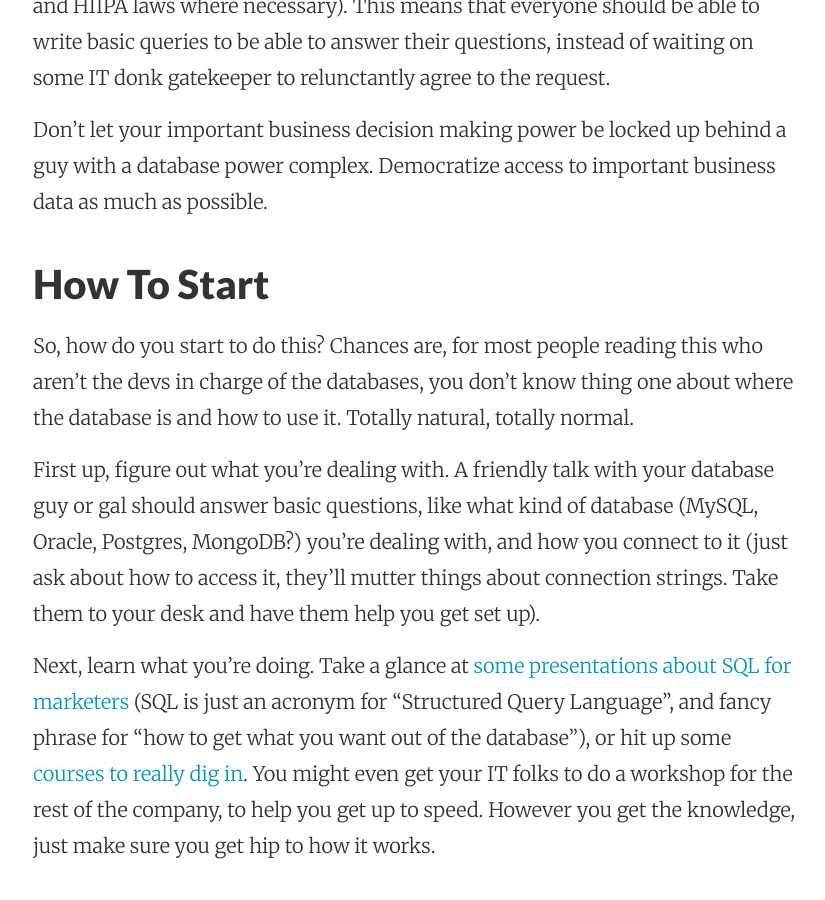
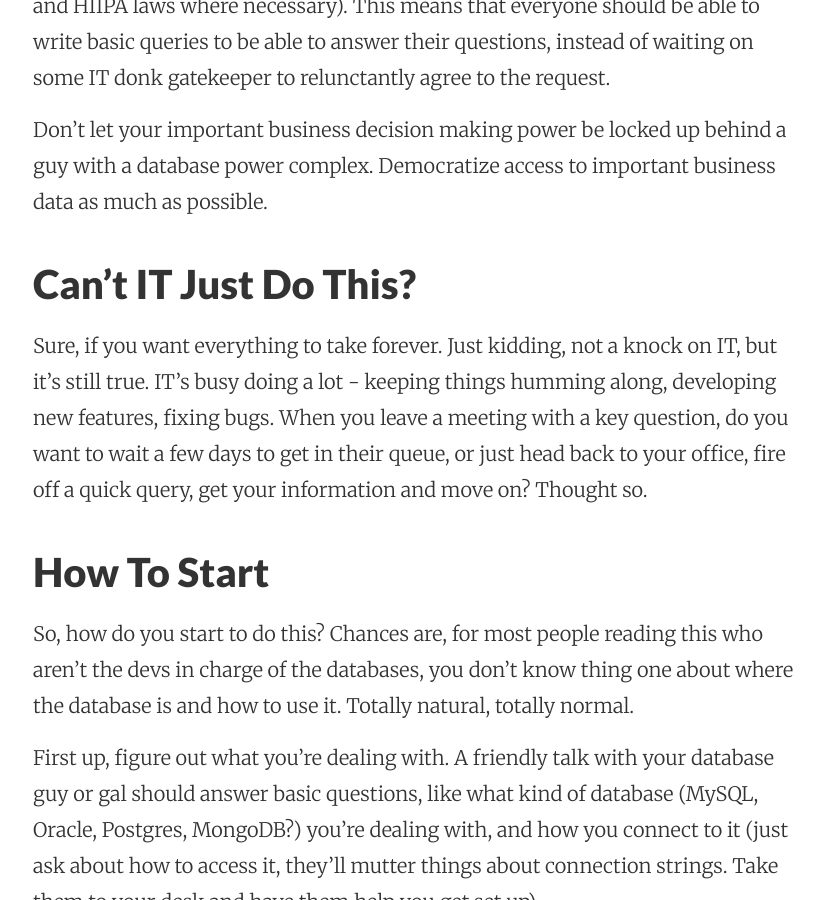
Before and after one commit to jwd2a/justindav.is, a Jekyll site: the page built from _posts/2017/2017-03-21-most-important-skill-in-a-startup.md, in a window 1280 px wide and 900 px high, scrolled down 1803 px. Shown: the whole window, without its empty margins (223-1048 px from the left). Built offline with Jekyll 4.4.1, drawn with Linux system fonts in a browser that asks for light colours; nearby versions of some CDN libraries; some web fonts are replaced; comment, search, counter and statistics services are not loaded; some of the changed text lies outside the part shown.

Commit message:
Added bit about IT

```diff
--- a/_posts/2017/2017-03-21-most-important-skill-in-a-startup.md
+++ b/_posts/2017/2017-03-21-most-important-skill-in-a-startup.md
@@ -30,6 +30,10 @@ In the breakneck world of technical startups, speed and agility is keep. The fas
 
 Don't let your important business decision making power be locked up behind a guy with a database power complex. Democratize access to important business data as much as possible.
 
+## Can't IT Just Do This?
+
+Sure, if you want everything to take forever. Just kidding, not a knock on IT, but it's still true. IT's busy doing a lot - keeping things humming along, developing new features, fixing bugs. When you leave a meeting with a key question, do you want to wait a few days to get in their queue, or just head back to your office, fire off a quick query, get your information and move on? Thought so.
+
 ## How To Start
 
 So, how do you start to do this? Chances are, for most people reading this who aren't the devs in charge of the databases, you don't know thing one about where the database is and how to use it. Totally natural, totally normal.
```
